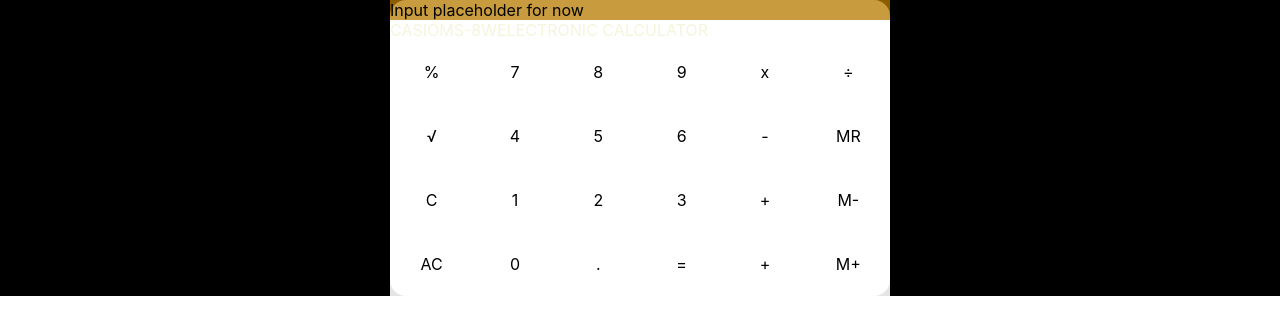
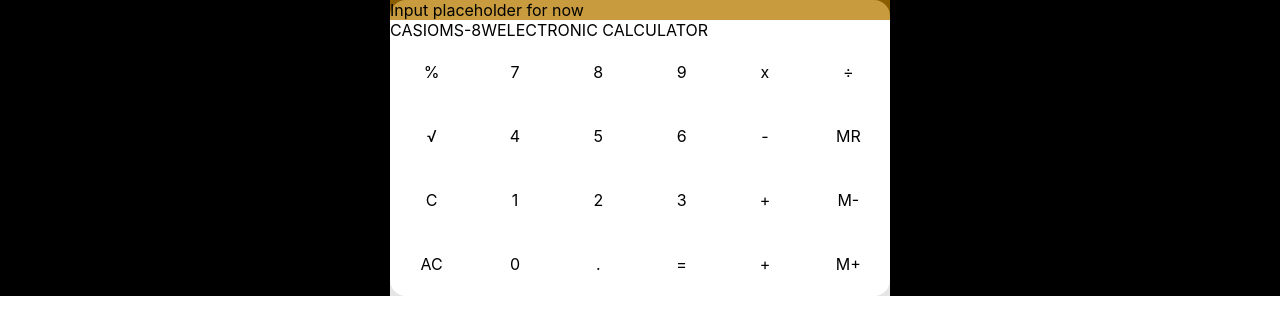
Before and after one commit to TheHutch83/dh-react-calculator, a React (Create React App) app: page / in a window 1280 px wide. Shown: the top 334 px of the page. Built offline with nearby package versions, Linux system fonts and the light colour scheme.

Commit message:
restart of computer, no major updates

```diff
--- a/src/styling/Info.css
+++ b/src/styling/Info.css
@@ -1,6 +1,6 @@
 .text {
   display: flex;
-  color: beige;
+  color: black;
 }
 
 .casio {
--- a/src/styling/Input.css
+++ b/src/styling/Input.css
@@ -1,4 +1,5 @@
 .result-screen {
   background-color: rgba(183, 125, 1, 0.756);
   color: black;
+  justify-content: flex-end;
 }
```
